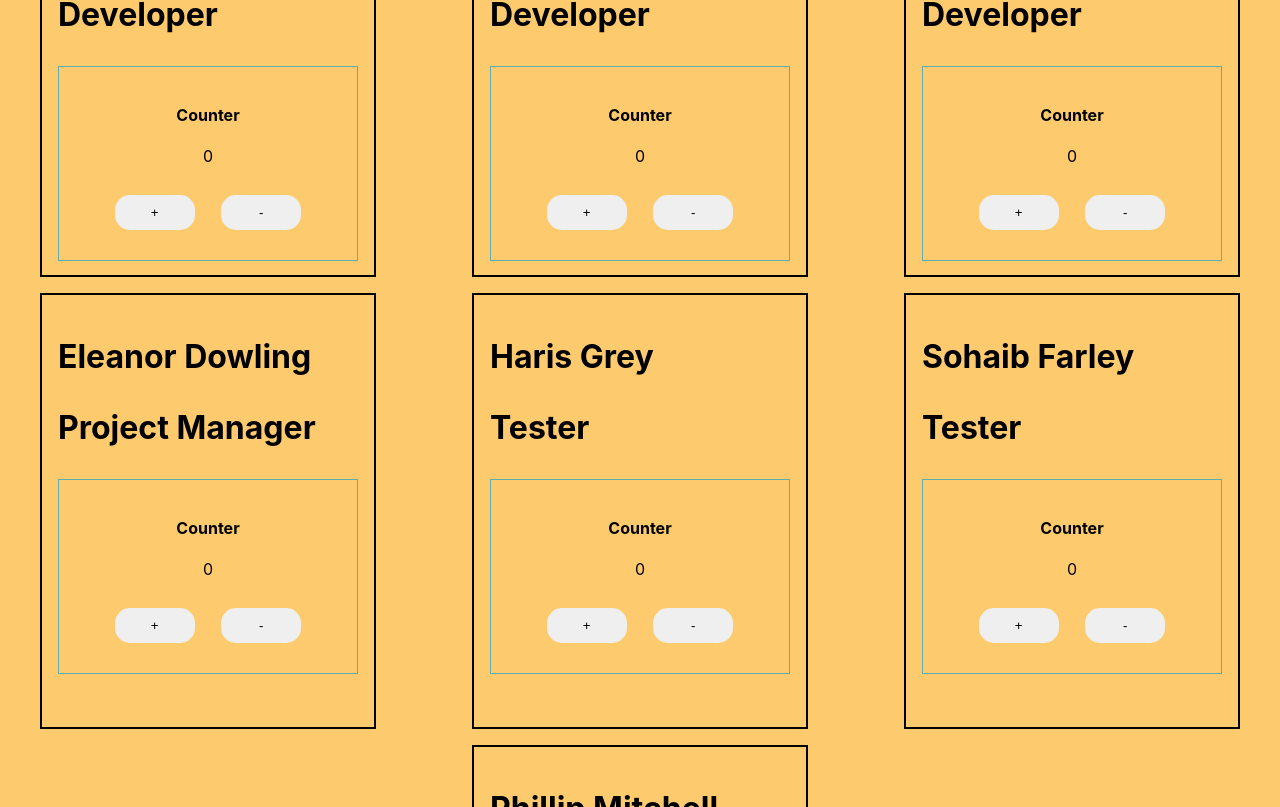
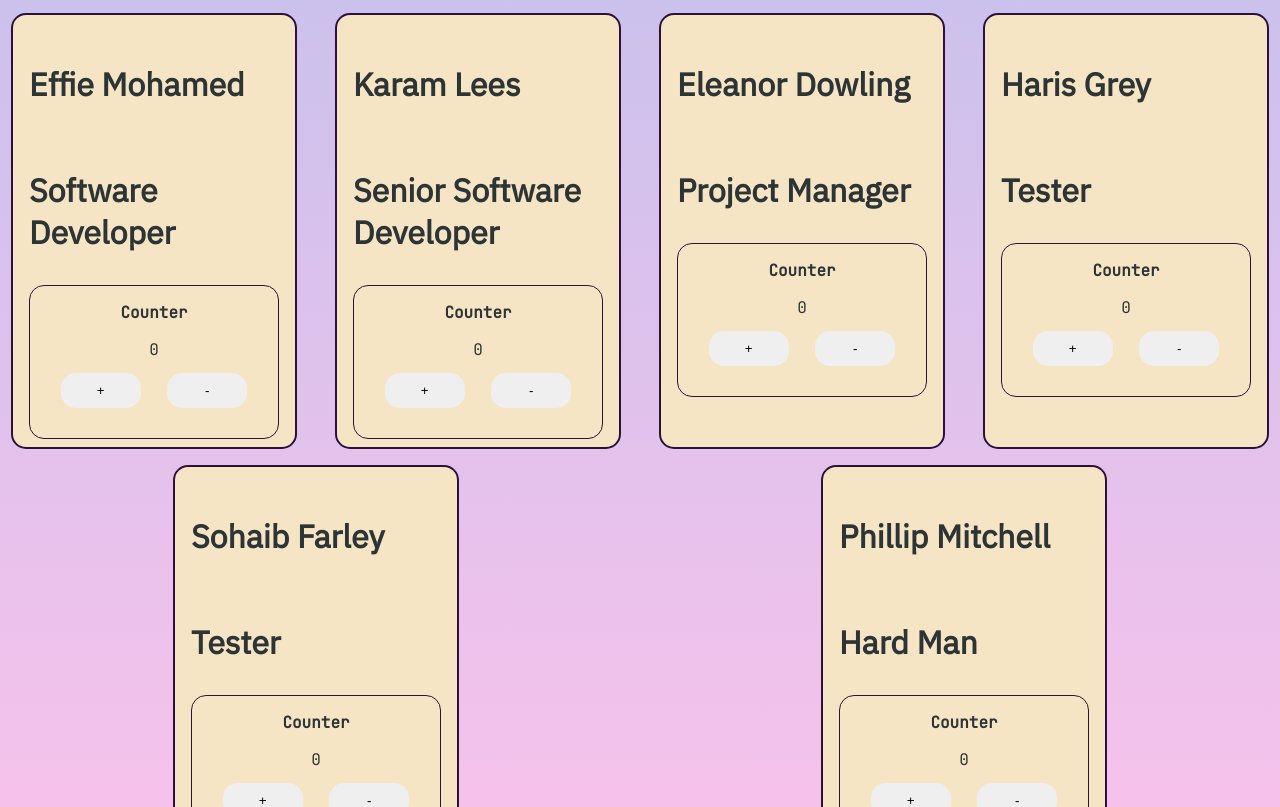
Before and after one commit to isobelleanna/ticket-tracker, a React (Create React App) app: page / in a window 1280 px wide. Shown: the part 693-1500 px from the top of the page. Built offline with nearby package versions, Linux system fonts and the light colour scheme.

Commit message:
adjust styling

```diff
--- a/src/App.scss
+++ b/src/App.scss
@@ -1,5 +1,16 @@
 @use "./assets/sass/_variables.scss" as *;
+* {
+  padding: 0;
+  margin: 0;
+}
 .App {
   text-align: center;
-  background-color: $color-secondary;
+  background-image: $gradient-primary;
+  color: $color-black;
+  font-family: $font-primary;
 }
+
+.app-title {
+  padding: 2em;
+  font-size: 3em;
+}
--- a/src/assets/sass/_variables.scss
+++ b/src/assets/sass/_variables.scss
@@ -1,4 +1,12 @@
+@import url('https://fonts.googleapis.com/css2?family=IBM+Plex+Sans&family=JetBrains+Mono&display=swap');
+//--FONT
+$font-primary: 'IBM Plex Sans', sans-serif;
+$font-secondary: 'JetBrains Mono', monospace;
+
+//--COLOURS
 $color-black: #2D3436;
 $color-white: #FFFFFF;
-$color-primary: #5DADB0;
-$color-secondary: #FDCB6E;
+$color-primary: #2c113b;
+$color-secondary: #f6e5c5;
+$gradient-primary: linear-gradient(to top, #fbc2eb 0%, #a6c1ee 100%);
+$gradient-secondary: linear-gradient(to right, #243949 0%, #517fa4 100%);
--- a/src/components/CounterCard/CounterCard.scss
+++ b/src/components/CounterCard/CounterCard.scss
@@ -1,7 +1,12 @@
 @use "../../assets/sass/_variables.scss" as *;
 
 .counter-card {
+    border-radius: 15px;
     padding: 1em;
     border: 1px solid $color-primary;
     text-align: center;
+    font-family: $font-secondary;
+    &__title {
+        padding-bottom: 1em;
+    }
 }
--- a/src/components/TeamCard/TeamCard.scss
+++ b/src/components/TeamCard/TeamCard.scss
@@ -9,14 +9,22 @@
 }
 
 .team-card {
+    border-radius: 15px;
     padding: 1em;
-    border: solid 2px black;
-    width: 300px;
+    border: solid 2px $color-primary;
+    width: 250px;
     height: 400px;
     text-align: left;
+    background-color: $color-secondary;
     &__name {
         font-size: 2em;
+        font-family: $font-primary;
+        padding-top: 1em;
+        padding-bottom: 1em;
     }&__role {
         font-size: 2em;
+        font-family: $font-primary;
+        padding-top: 1em;
+        padding-bottom: 1em;
     }
 }
```
